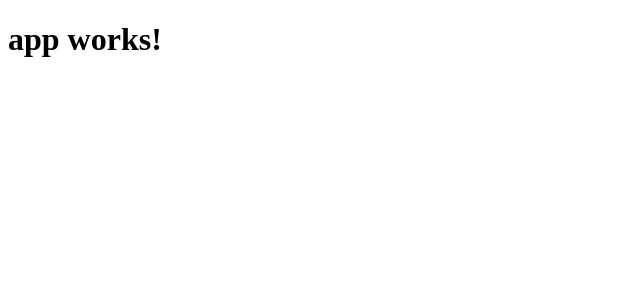
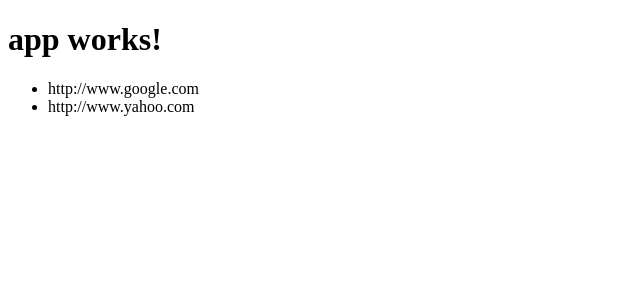
Before and after one commit to hassan-ali-10p/emr-api-doc, an Angular app: page / in a window 1280 px wide. Shown: the top 300 px of the page, without its empty margins (0-640 px from the left). Built offline with nearby package versions, Linux system fonts and the light colour scheme.

Commit message:
api-calls are being populated in the template

```diff
--- /dev/null
+++ b/src/app/api-calls/api-calls.component.html
@@ -0,0 +1,5 @@
+<ul>
+  <li *ngFor="let apiCall of apiCalls">
+    {{apiCall}}
+  </li>
+</ul>
--- /dev/null
+++ b/src/app/api-calls/api-calls.component.ts
@@ -0,0 +1,18 @@
+import { Component, OnInit } from '@angular/core';
+
+@Component({
+  selector: 'app-api-calls',
+  templateUrl: './api-calls.component.html',
+  styleUrls: ['./api-calls.component.css']
+})
+export class ApiCallsComponent implements OnInit {
+  apiCalls: string[] = [
+    'http://www.google.com',
+    'http://www.yahoo.com'
+  ];
+
+  constructor() { }
+
+  ngOnInit() {
+  }
+}
--- a/src/app/app.component.html
+++ b/src/app/app.component.html
@@ -1,3 +1,5 @@
 <h1>
   {{title}}
 </h1>
+
+<app-api-calls></app-api-calls>
--- a/src/app/app.module.ts
+++ b/src/app/app.module.ts
@@ -4,10 +4,12 @@ import { FormsModule } from '@angular/forms';
 import { HttpModule } from '@angular/http';
 
 import { AppComponent } from './app.component';
+import { ApiCallsComponent } from './api-calls/api-calls.component';
 
 @NgModule({
   declarations: [
-    AppComponent
+    AppComponent,
+    ApiCallsComponent
   ],
   imports: [
     BrowserModule,
```
Also changed, not shown: src/app/api-calls/api-calls.component.css (added), 1 other file (tests, documents, lock files or other folders).
